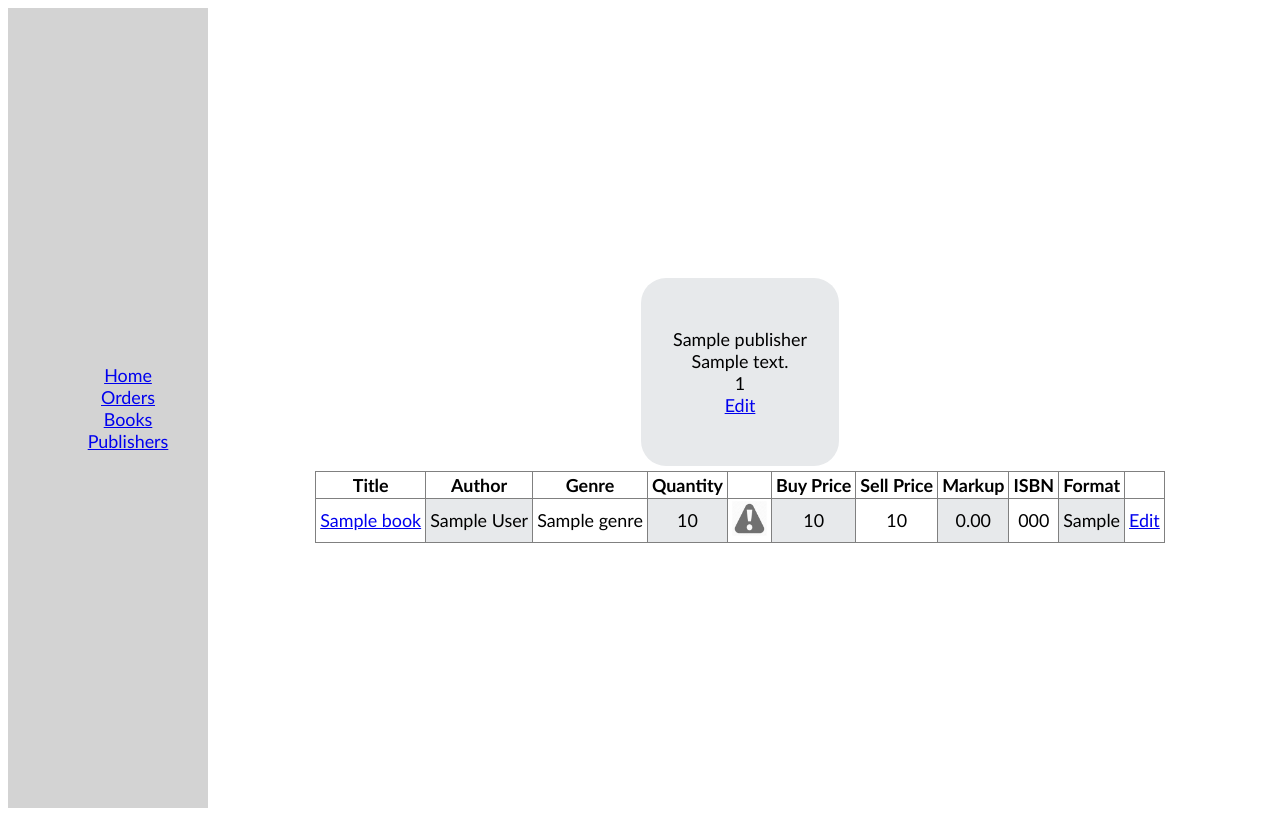
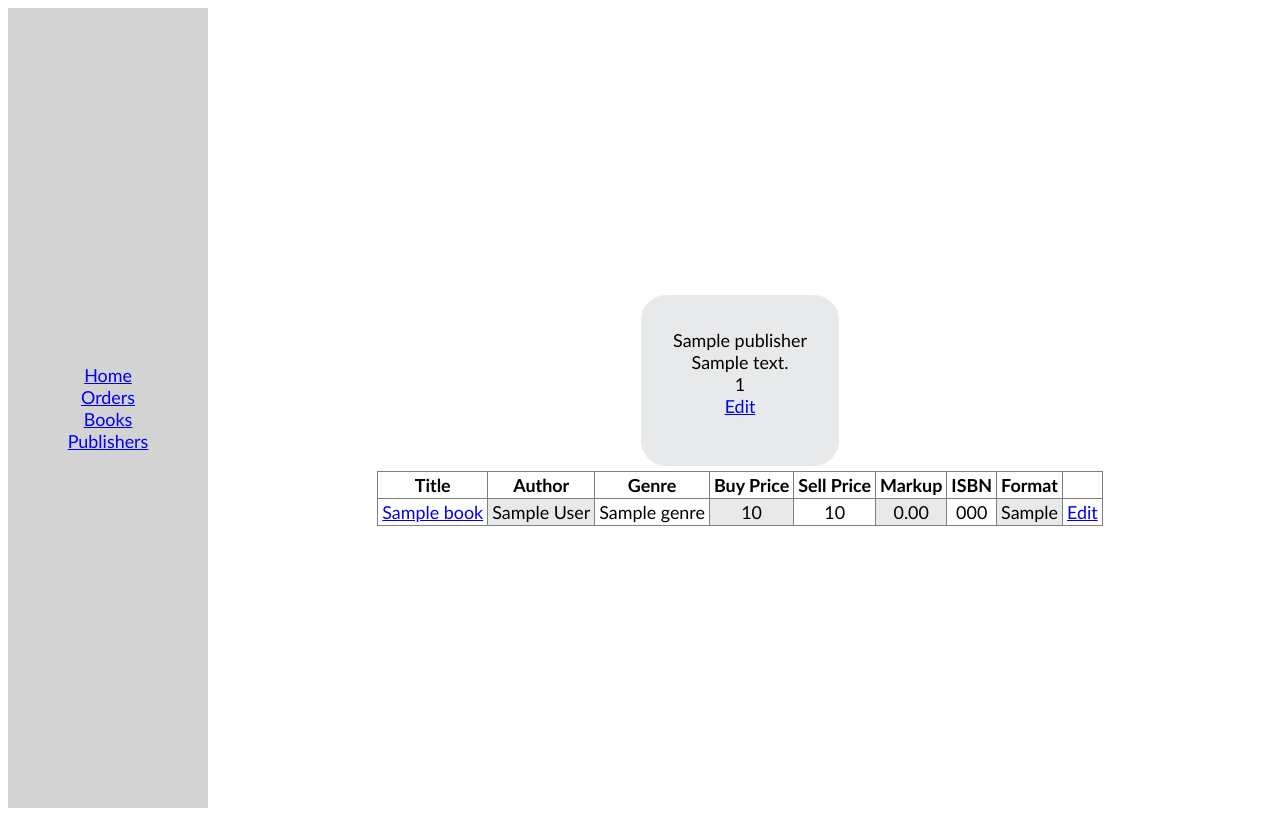
Before and after one commit to erikesund/cc-project1-bookshop-inventory, a Flask app: page /publishers/1 in a window 1280 px wide. Run offline with Flask 2, Linux system fonts and the light colour scheme; a database or web service that is not in the repository returns one stand-in record (values such as "Sample title"); some libraries are stand-ins or nearby versions.

Commit message:
minor changes

```diff
--- a/repositories/book_repository.py
+++ b/repositories/book_repository.py
@@ -15,7 +15,7 @@ def save(book):
 
 def select_all():
   books = []
-  sql = "SELECT * FROM books"
+  sql = "SELECT * FROM books ORDER BY author, title"
   results = run_sql(sql)
   for row in results:
     publisher = publisher_repository.select(row["publisher_id"])
--- a/static/style.css
+++ b/static/style.css
@@ -47,6 +47,7 @@ header {
   top: 150px;
   display: flex;
   justify-content: center;
+  text-align: center;
 }
 
 main {
@@ -81,6 +82,7 @@ article {
   margin: 5px;
   background-color: rgb(231, 233, 235);
   padding: 2rem;
+  padding-top: 1rem;
   border-radius: 25px;
   max-width: 100%;
   display: flex;
@@ -112,3 +114,9 @@ td:nth-child(even) {
 td:nth-child(odd) {
   background-color: white;
 }
+
+nav {
+  display: flex;
+  flex-direction: column;
+  justify-content: space-between;
+}
--- a/templates/base.html
+++ b/templates/base.html
@@ -12,12 +12,10 @@
     <div class="main-container">
         <aside class="sidebar">
             <nav>
-                <ul>
-                    <li><a href="/">Home</a></li>
-                    <li><a href="/orders">Orders</a></li>
-                    <li><a href="/books">Books</a></li>
-                    <li><a href="/publishers">Publishers</a></li>
-                </ul>
+                <a href="/">Home</a>
+                <a href="/orders">Orders</a>
+                <a href="/books">Books</a>
+                <a href="/publishers">Publishers</a>
             </nav>
         </aside>
 
--- a/templates/orders/show.html
+++ b/templates/orders/show.html
@@ -13,6 +13,7 @@
 
   {% for book in ordered_books %}
       {{book.title}} - {{book.author}} <br>
+      {{book.book_format}} <br>
       {{book.isbn}} <hr>
   {% endfor %}
   </article>
--- a/templates/publishers/show.html
+++ b/templates/publishers/show.html
@@ -14,8 +14,6 @@
         <th>Title</th>
         <th>Author</th>
         <th>Genre</th>
-        <th>Quantity</th>
-        <th></th>
         <th>Buy Price</th>
         <th>Sell Price</th>
         <th>Markup</th>
@@ -28,14 +26,6 @@
         <td><a href="/books/{{book.id}}">{{book.title}}</a></td>
         <td>{{book.author}}</td>
         <td>{{book.genre}}</td>
-        <td>{{book.quantity}}</td>
-        <td> {% if book.stock_status() == 'out_of_stock' %}
-          <img src="/static/images/icon_red.jpeg" alt="Red Exclaimation Mark" height="35px" width="35px">
-          {% elif book.stock_status() == 'stock_high' %}
-          <img src="/static/images/icon_grey.jpeg" alt="Grey Exclaimation Mark" height="35px" width="35px">
-          {% else %}
-          <img src="/static/images/icon_yellow.png" alt="Yellow Exclaimation Mark" height="35px" width="35px">
-          {% endif %}</td>
         <td>{{book.buy_price}}</td>
         <td>{{book.sell_price}}</td>
         <td>{{book.calculate_markup()}}</td>
```
